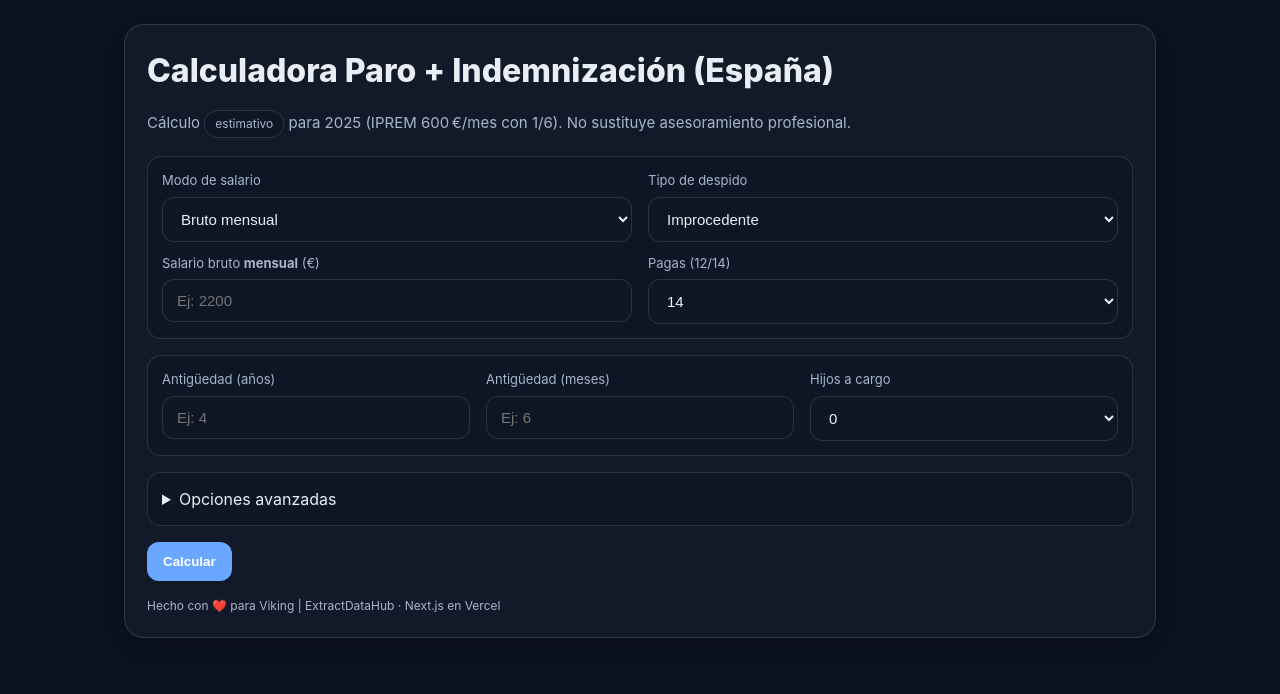
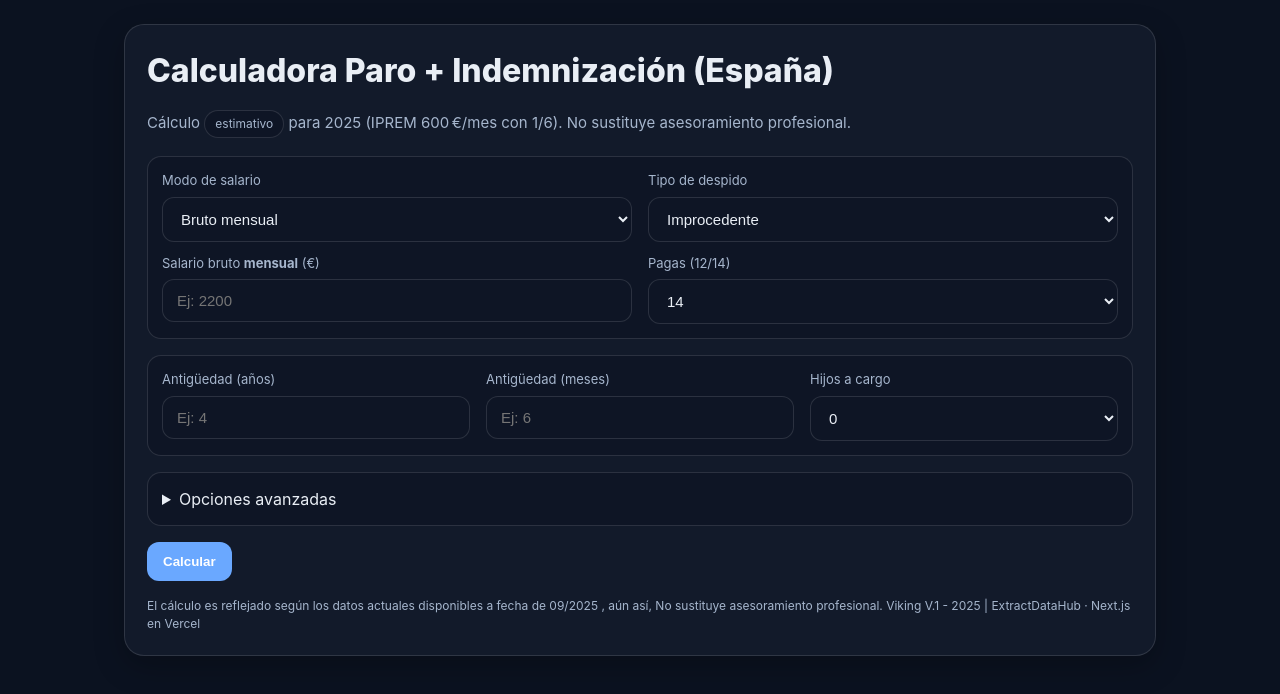
Before and after one commit to MrProphecy/calculadora-paro-indemnizacion, a Next.js app: page / in a window 1280 px wide. Shown: the top 694 px of the page. Built offline with nearby package versions, Linux system fonts and the light colour scheme.

Commit message:
Update index.js

```diff
--- a/pages/index.js
+++ b/pages/index.js
@@ -297,7 +297,8 @@ export default function Home(){
         )}
 
         <div className="footer" style={{marginTop:16}}>
-          Hecho con ❤️ para Viking | ExtractDataHub · Next.js en Vercel
+          El cálculo es reflejado según los datos actuales disponibles a fecha de 09/2025 , aún así, No sustituye asesoramiento profesional.
+                               Viking V.1 - 2025 | ExtractDataHub · Next.js en Vercel
         </div>
       </div>
     </div>
```
